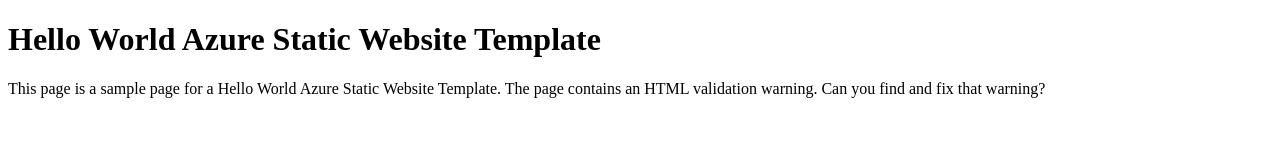
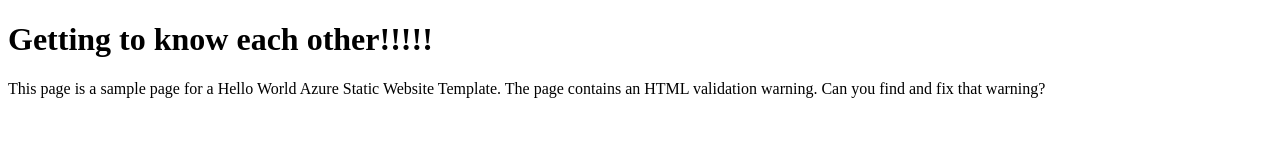
Before and after one commit to Samdwag/getting-to-know-each-other-test, a plain HTML site: page index.html in a window 1280 px wide. Drawn offline with Linux system fonts and the light colour scheme.

Commit message:
Update Files

```diff
--- a/index.html
+++ b/index.html
@@ -1,10 +1,10 @@
 <!DOCTYPE html>
 <html>
 <head>
-<title>Hello World Azure Template</title>
+<title>Yooooo</title>
 </head>
 <body>
-<h1>Hello World Azure Static Website Template</h1>
+<h1>Getting to know each other!!!!!</h1>
 <p>This page is a sample page for a Hello World Azure Static Website Template. The page contains an HTML validation warning.
 Can you find and fix that warning?</p>
 </body>
```
